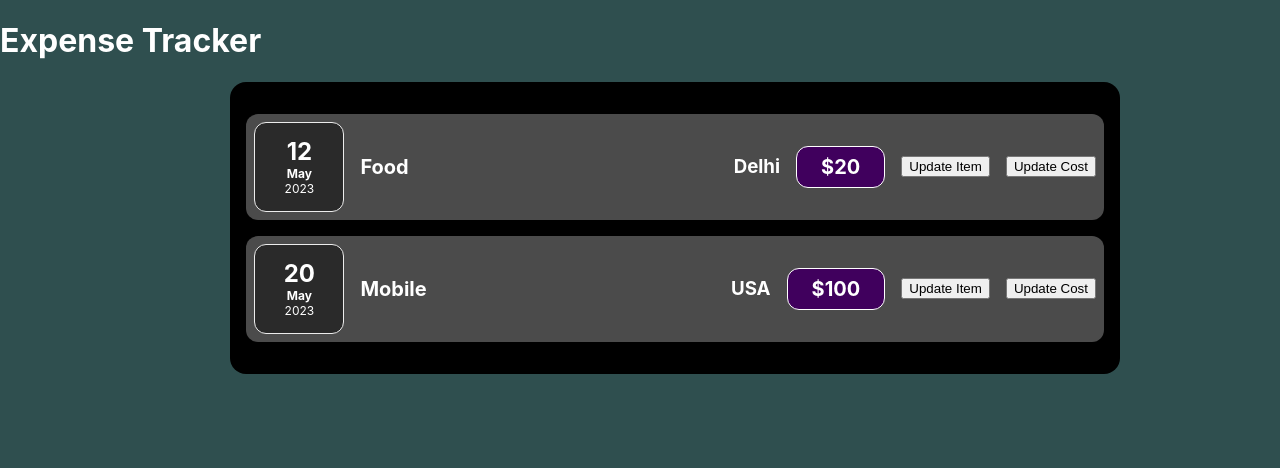
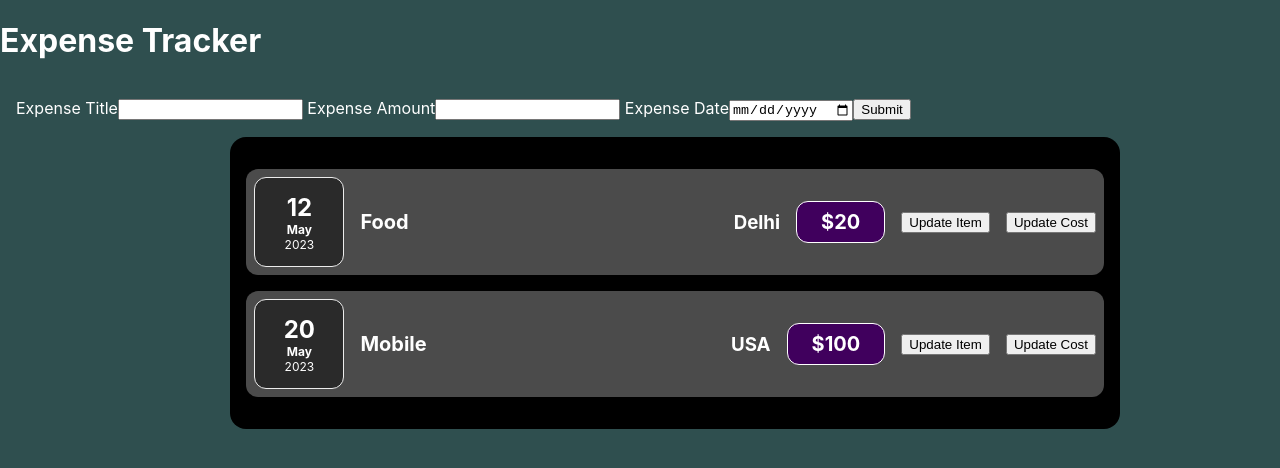
Before and after one commit to Harshal87/basic_react_project, a React (Create React App) app: page / in a window 1280 px wide. Shown: the top 468 px of the page. Built offline with nearby package versions, Linux system fonts and the light colour scheme.

Commit message:
Form to get data from user and display console

```diff
--- a/src/App.js
+++ b/src/App.js
@@ -1,6 +1,8 @@
 import ExpenseItems from "./components/ExpenseMain/ExpenseItem";
 import { useState } from "react";
+import ExpenseForm from "./components/ExpenseMain/ExpenseForm";
 import "./App.css";
+
 
 const App = () => {
   const obj1 = [
@@ -44,7 +46,7 @@ const App = () => {
   return (
     <div>
       <h1>Expense Tracker</h1>
-
+       <ExpenseForm></ExpenseForm>
       <div className="box">
         {
           obj1.map((obj, index) => (
--- /dev/null
+++ b/src/components/ExpenseMain/ExpenseForm.css
@@ -0,0 +1,6 @@
+.form-control{
+    justify-content: center;
+    display: flexbox;
+    padding: 2vh;
+    align-content: center;
+}
--- /dev/null
+++ b/src/components/ExpenseMain/ExpenseForm.js
@@ -0,0 +1,50 @@
+import "./ExpenseForm.css"
+import ExpenseItems from "./ExpenseItem"
+
+const ExpenseForm=()=>{
+    let eventhandler
+
+    const FormclickHandler =(event)=>{
+        eventhandler=event
+        event.preventDefault()
+        const item=event.target.parentNode.children[1].value
+        const date=event.target.parentNode.children[5].value.split("-")
+        const cost=event.target.parentNode.children[3].value
+
+        console.log("Item ",item)
+        console.log("Date ",new Date(date))
+        console.log("Cost ",cost)
+        return(
+            <ExpenseItems
+            item={item}
+            date={date}
+            cost={cost}
+            />
+        )
+
+    }
+
+    return(
+        <div className="form-control">
+
+            <label htmlFor="title"> Expense Title</label>
+            <input type="text" name="title" />
+            <label htmlFor="amount"> Expense Amount</label>
+            <input type="number" name="amount" />
+            <label htmlFor="date"> Expense Date</label>
+            <input type="date" name="date" />
+            <input type="submit" value="Submit" onClick={FormclickHandler}/>
+
+
+
+        </div>
+
+
+
+
+
+    )
+
+}
+
+export default ExpenseForm
```
